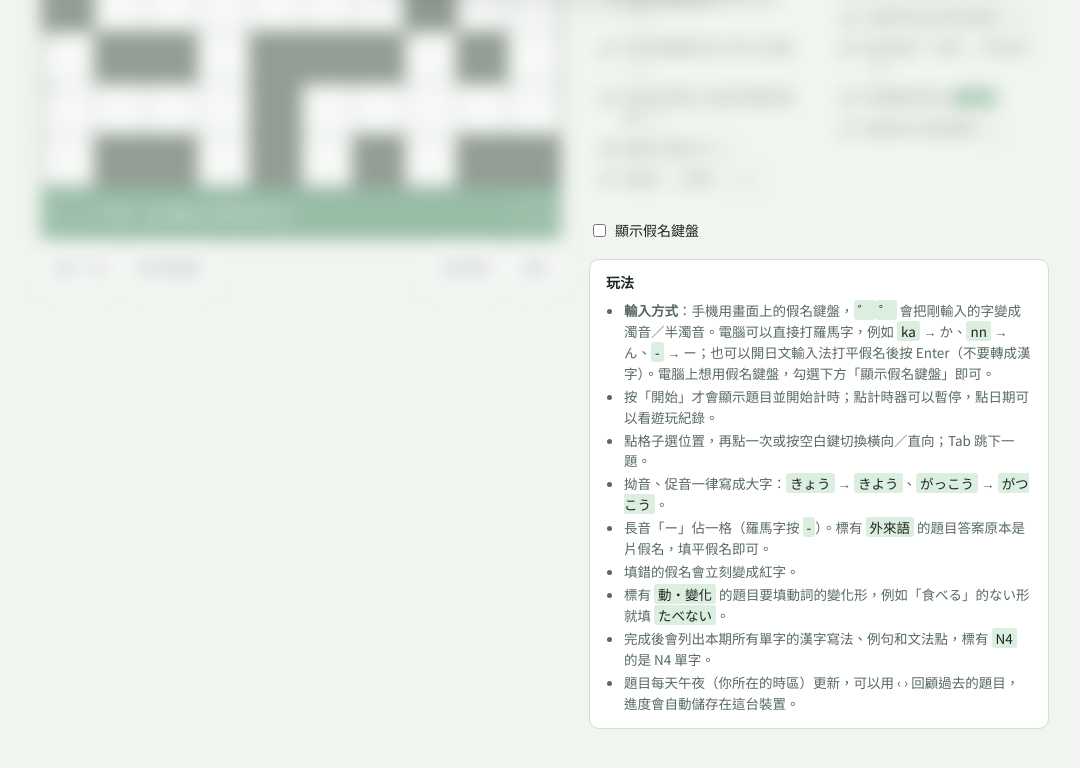
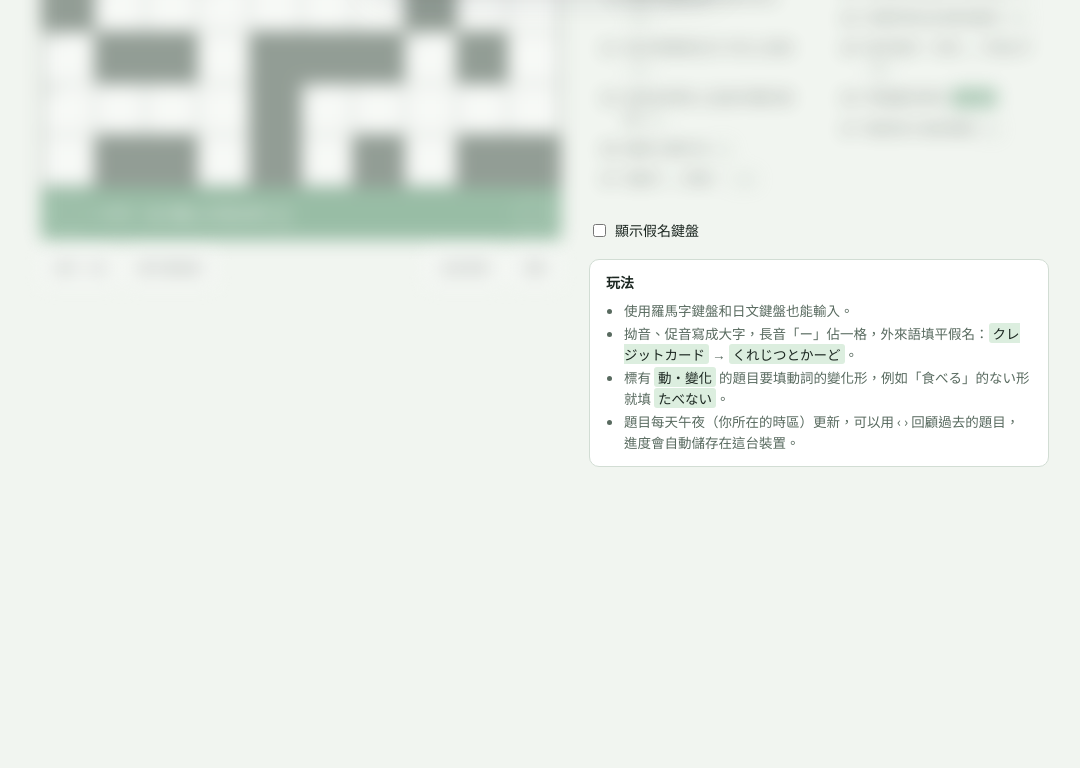
Before and after one commit to leochou39/kana-crossword, a plain HTML site: page docs/index.html in a window 1280 px wide. Shown: the part 490-1258 px from the top of the page, without its empty margins (95-1175 px from the left). After the commit the page ends 1005 px from the top, so only its background shows below. Drawn offline with Linux system fonts and the light colour scheme.

Commit message:
縮短玩法說明
Co-Authored-By: Claude Opus 5.5 <noreply@anthropic.com>

```diff
--- a/docs/index.html
+++ b/docs/index.html
@@ -301,14 +301,9 @@ header { display: flex; flex-direction: column; align-items: center; text-align:
         <div class="howto">
           <h3>玩法</h3>
           <ul>
-            <li><b>輸入方式</b>：手機用畫面上的假名鍵盤，<code>゛</code><code>゜</code> 會把剛輸入的字變成濁音／半濁音。電腦可以直接打羅馬字，例如 <code>ka</code> → か、<code>nn</code> → ん、<code>-</code> → ー；也可以開日文輸入法打平假名後按 Enter（不要轉成漢字）。電腦上想用假名鍵盤，勾選下方「顯示假名鍵盤」即可。</li>
-            <li>按「開始」才會顯示題目並開始計時；點計時器可以暫停，點日期可以看遊玩紀錄。</li>
-            <li>點格子選位置，再點一次或按空白鍵切換橫向／直向；Tab 跳下一題。</li>
-            <li>拗音、促音一律寫成大字：<code>きょう</code> → <code>きよう</code>、<code>がっこう</code> → <code>がつこう</code>。</li>
-            <li>長音「ー」佔一格（羅馬字按 <code>-</code>）。標有 <code>外來語</code> 的題目答案原本是片假名，填平假名即可。</li>
-            <li>填錯的假名會立刻變成紅字。</li>
+            <li>使用羅馬字鍵盤和日文鍵盤也能輸入。</li>
+            <li>拗音、促音寫成大字，長音「ー」佔一格，外來語填平假名：<code>クレジットカード</code> → <code>くれじつとかーど</code>。</li>
             <li>標有 <code>動・變化</code> 的題目要填動詞的變化形，例如「食べる」的ない形就填 <code>たべない</code>。</li>
-            <li>完成後會列出本期所有單字的漢字寫法、例句和文法點，標有 <code>N4</code> 的是 N4 單字。</li>
             <li>題目每天午夜（你所在的時區）更新，可以用 ‹ › 回顧過去的題目，進度會自動儲存在這台裝置。</li>
           </ul>
         </div>
```
Also changed, not shown: index.html (+2 -7 lines).
